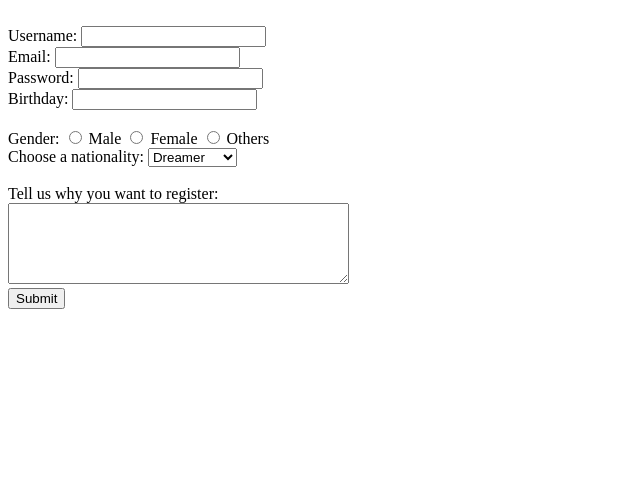
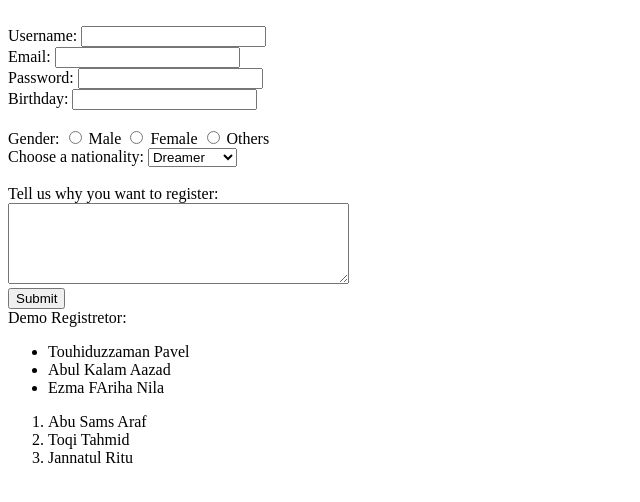
Before and after one commit to toqitahmid/Web-Development, a plain HTML site: page DemoDev-4/From.html in a window 1280 px wide. Shown: the whole page, without its empty margins (0-640 px from the left). Drawn offline with Linux system fonts and the light colour scheme.

Commit message:
Updated user form

```diff
--- a/DemoDev-4/From.html
+++ b/DemoDev-4/From.html
@@ -65,6 +65,22 @@
         </div>
 
         <input type="submit" value="Submit">
+
+        <br>
+        Demo Registretor:
+
+        <ul>
+            <li>Touhiduzzaman Pavel</li>
+            <li>Abul Kalam Aazad</li>
+            <li>Ezma FAriha Nila</li>
+        </ul>
+
+        <ol>
+            <li>Abu Sams Araf</li>
+            <li>Toqi Tahmid</li>
+            <li>Jannatul Ritu</li>
+        </ol>
+
     </form>
 
 </body>
```
